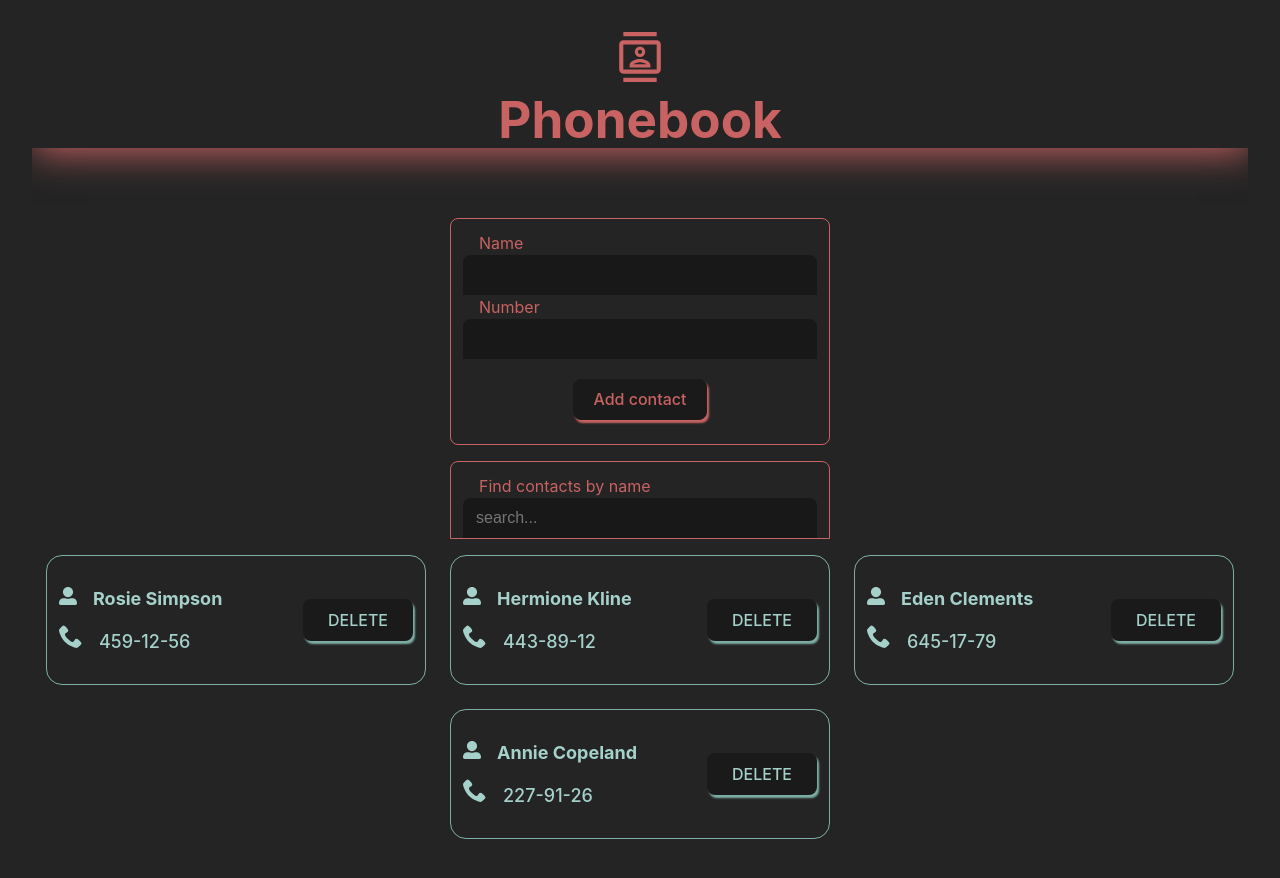
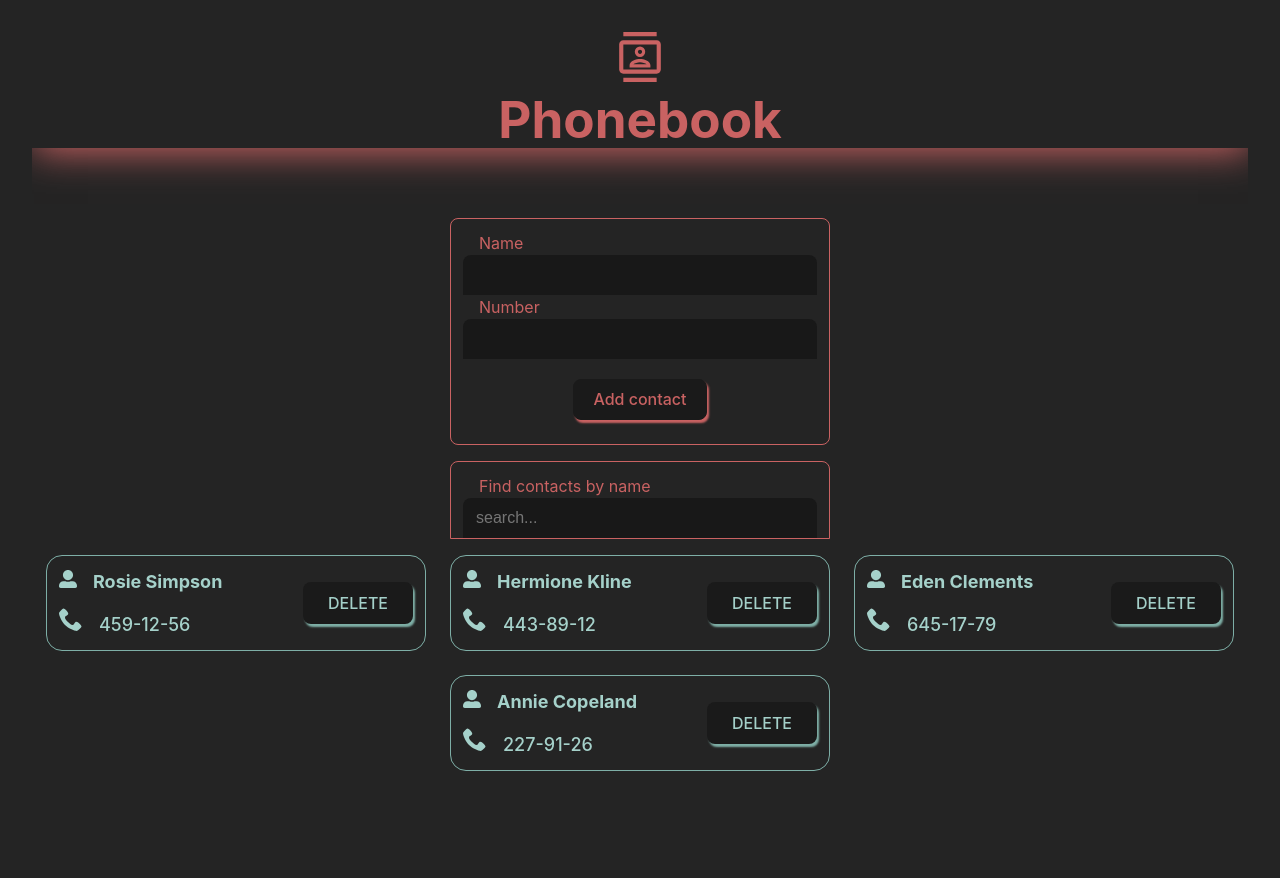
Before and after one commit to INNA-KUSHNIRR1/goit-react-hw-03, a React (Vite) app: page / in a window 1280 px wide. Shown: the top 878 px of the page. After the commit the page ends 819 px from the top, so only its background shows below. Built offline with nearby package versions, Linux system fonts and the light colour scheme.

Commit message:
fix width card

```diff
--- a/src/App.css
+++ b/src/App.css
@@ -1,10 +1,21 @@
 #root {
-  max-width: 1280px;
+  min-width: 320px;
+  max-width: 375px;
+  width: 100%;
   margin: 0 auto;
   padding: 2rem;
   text-align: center;
 }
-
+@media only screen and (min-width: 768px) {
+  #root {
+    max-width: 768px;
+  }
+}
+@media only screen and (min-width: 1280px) {
+  #root {
+    max-width: 1280px;
+  }
+}
 .icon {
   fill: rgb(201, 98, 98);
 }
@@ -14,6 +25,8 @@
   margin-bottom: 70px;
   box-shadow: 2px 4px 35px rgb(201, 98, 98);
 }
-.div {
+
+.divWrapper {
   overflow: hidden;
+  width: 100%;
 }
--- a/src/App.jsx
+++ b/src/App.jsx
@@ -43,16 +43,17 @@ function App() {
   };
   return (
     <>
-      <div className="div">
+      <div className="divWrapper">
         <h1 className="title">
           <MdOutlineContacts className="icon" size={50} />
           <br />
           Phonebook
         </h1>
-        <ContactForm onAdd={addContact} />
-        <SearchBox value={filter} onFilter={setFilter} />
-        <ContactList values={foundContacts} onDelete={deleteContact} />
       </div>
+
+      <ContactForm onAdd={addContact} />
+      <SearchBox value={filter} onFilter={setFilter} />
+      <ContactList values={foundContacts} onDelete={deleteContact} />
     </>
   );
 }
--- a/src/components/Contact/Contact.module.css
+++ b/src/components/Contact/Contact.module.css
@@ -7,8 +7,7 @@
   gap: 16px;
   justify-content: space-between;
   align-items: center;
-  width: 380px;
-  height: 130px;
+  width: 311px;
   border: 1px solid rgba(140, 196, 186, 0.87);
   border-radius: 16px;
   padding: 12px;
@@ -34,7 +33,7 @@
   justify-content: center;
   align-items: center;
   padding: 4px;
-  width: 110px;
+  min-width: 110px;
   height: 42px;
   border-radius: 8px;
   text-transform: uppercase;
@@ -48,3 +47,9 @@
 .btn:focus {
   border: 1px solid rgba(140, 196, 186, 0.87);
 }
+
+@media screen and (min-width: 768px) {
+  .card {
+    width: 380px;
+  }
+}
--- a/src/index.css
+++ b/src/index.css
@@ -16,7 +16,6 @@ a {
 }
 
 body {
-
   min-width: 320px;
   min-height: 100vh;
   background-color: #242424;
```
